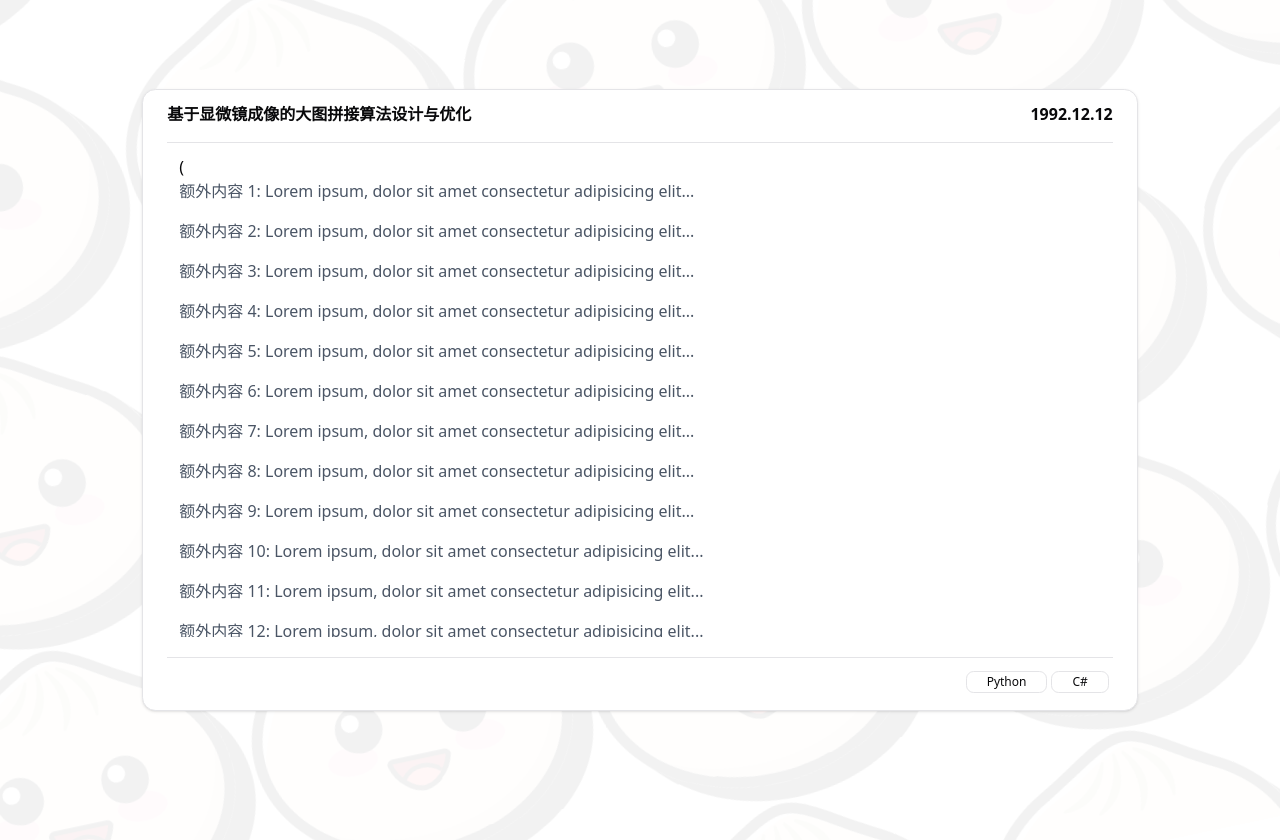
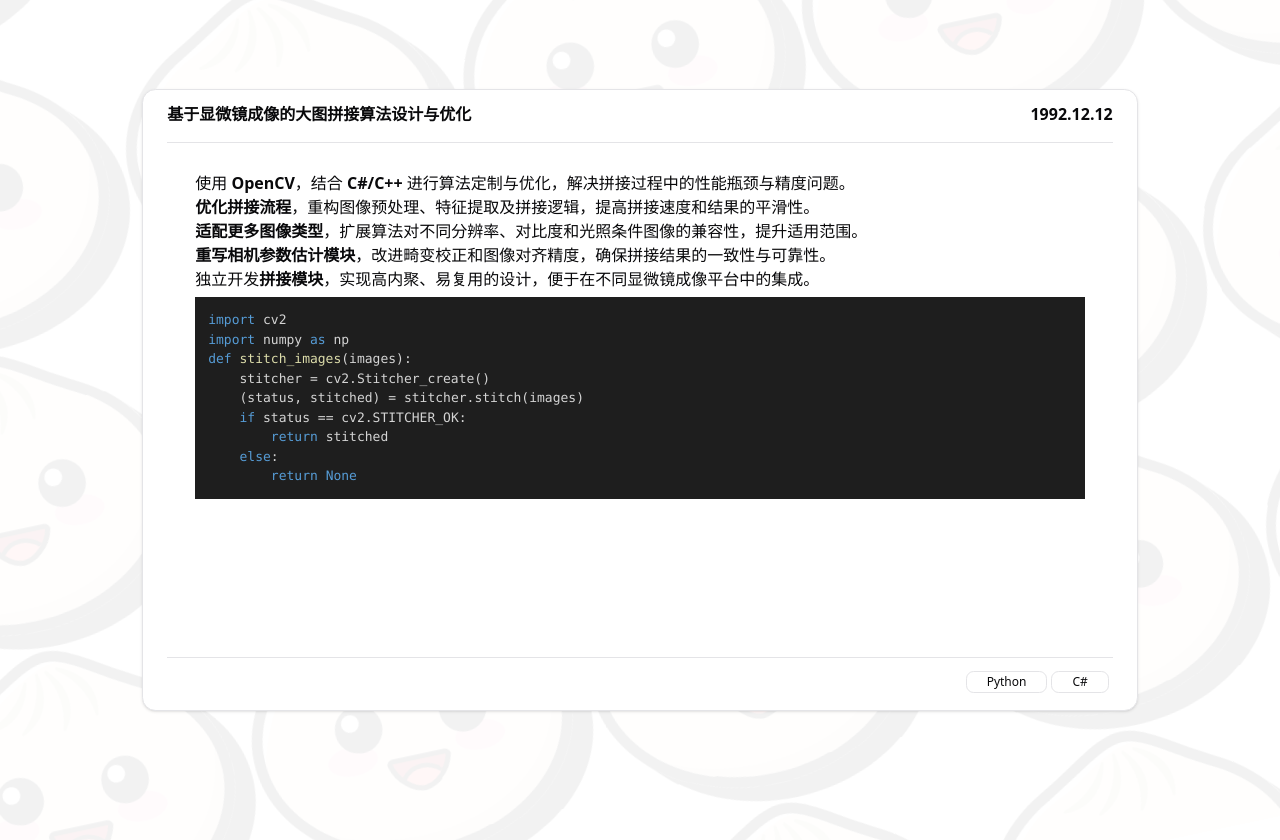
Before and after one commit to pchuan98/resume, a React (Vite) app: page / in a window 1280 px wide. Built offline with nearby package versions, Linux system fonts and the light colour scheme.

Commit message:
feat: add markdown

```diff
--- a/src/App.tsx
+++ b/src/App.tsx
@@ -10,6 +10,36 @@ import { Separator } from "@/components/ui/separator";
 import "./index.css";
 import { Badge } from "@/components/ui/badge";
 import { ScrollArea } from "@/components/ui/scroll-area";
+import MarkdownRenderer from "./components/resume/markdown";
+
+function MyComponent() {
+  const markdownContent = `
+- 使用 **OpenCV**，结合 **C#/C++** 进行算法定制与优化，解决拼接过程中的性能瓶颈与精度问题。
+- **优化拼接流程**，重构图像预处理、特征提取及拼接逻辑，提高拼接速度和结果的平滑性。
+- **适配更多图像类型**，扩展算法对不同分辨率、对比度和光照条件图像的兼容性，提升适用范围。
+- **重写相机参数估计模块**，改进畸变校正和图像对齐精度，确保拼接结果的一致性与可靠性。
+- 独立开发**拼接模块**，实现高内聚、易复用的设计，便于在不同显微镜成像平台中的集成。
+
+
+\`\`\`python
+import cv2
+import numpy as np
+def stitch_images(images):
+    stitcher = cv2.Stitcher_create()
+    (status, stitched) = stitcher.stitch(images)
+    if status == cv2.STITCHER_OK:
+        return stitched
+    else:
+        return None
+\`\`\`
+  `;
+
+  return (
+    <div className="container mx-auto p-4">
+      <MarkdownRenderer content={markdownContent} />
+    </div>
+  );
+}
 
 export function App() {
   return (
@@ -18,7 +48,7 @@ export function App() {
         {/* <ExpandableCard /> */}
         {/* <ExpandableCard /> */}
 
-        <Card className="fixed z-50 inset-1/9">
+        <Card className="fixed z-50 inset-1/9 ">
           <CardContent className="h-full w-full">
             <div className="h-full w-full flex flex-col ">
               <div className="h-10 flex justify-between">
@@ -32,19 +62,7 @@ export function App() {
               <Separator />
 
               <ScrollArea className="flex-grow flex items-center justify-center h-1/3 m-3">
-                <div>
-                  ({" "}
-                  <>
-                    {/* 可以添加更多内容 */}
-                    {Array.from({ length: 50 }).map((_, i) => (
-                      <p key={i} className="text-gray-600 mb-4">
-                        额外内容 {i + 1}: Lorem ipsum, dolor sit amet
-                        consectetur adipisicing elit...
-                      </p>
-                    ))}
-                  </>
-                  )
-                </div>
+                {MyComponent()}
               </ScrollArea>
               <Separator className="my-2" />
               <div className="h-8 flex items-center justify-end">
@@ -70,7 +88,7 @@ export function App() {
           </CardFooter>
         </Card>
 
-        <Card className="invisible w-3/4  hover:bg-card/80 transition-all shadow-md hover:shadow-xl hover:scale-105 border transition-all duration-100">
+        <Card className=" w-3/4 invisible hover:bg-card/80 transition-all shadow-md hover:shadow-xl hover:scale-105 border transition-all duration-100">
           <CardContent>
             <div className="flex justify-between">
               <text className="text-1xl font-bold">项目名称</text>
--- /dev/null
+++ b/src/components/resume/markdown.tsx
@@ -0,0 +1,49 @@
+import React from "react";
+import ReactMarkdown from "react-markdown";
+import remarkGfm from "remark-gfm";
+import { Prism as SyntaxHighlighter } from "react-syntax-highlighter";
+import { vscDarkPlus } from "react-syntax-highlighter/dist/esm/styles/prism";
+
+function MarkdownRenderer({ content }: { content: string }) {
+  return (
+    <div className="prose dark:prose-invert max-w-none">
+      <ReactMarkdown
+        remarkPlugins={[remarkGfm]}
+        components={{
+          code({
+            node,
+            inline,
+            className,
+            children,
+            ...props
+          }: {
+            node?: any;
+            inline?: boolean;
+            className?: string;
+            children: React.ReactNode;
+          }) {
+            const match = /language-(\w+)/.exec(className || "");
+            return !inline && match ? (
+              <SyntaxHighlighter
+                style={vscDarkPlus}
+                language={match[1]}
+                PreTag="div"
+                {...props}
+              >
+                {String(children).replace(/\n$/, "")}
+              </SyntaxHighlighter>
+            ) : (
+              <code className={className} {...props}>
+                {children}
+              </code>
+            );
+          },
+        }}
+      >
+        {content}
+      </ReactMarkdown>
+    </div>
+  );
+}
+
+export default MarkdownRenderer;
```
Also changed, not shown: package.json (+6 -2 lines), 1 other file (tests, documents, lock files or other folders).
